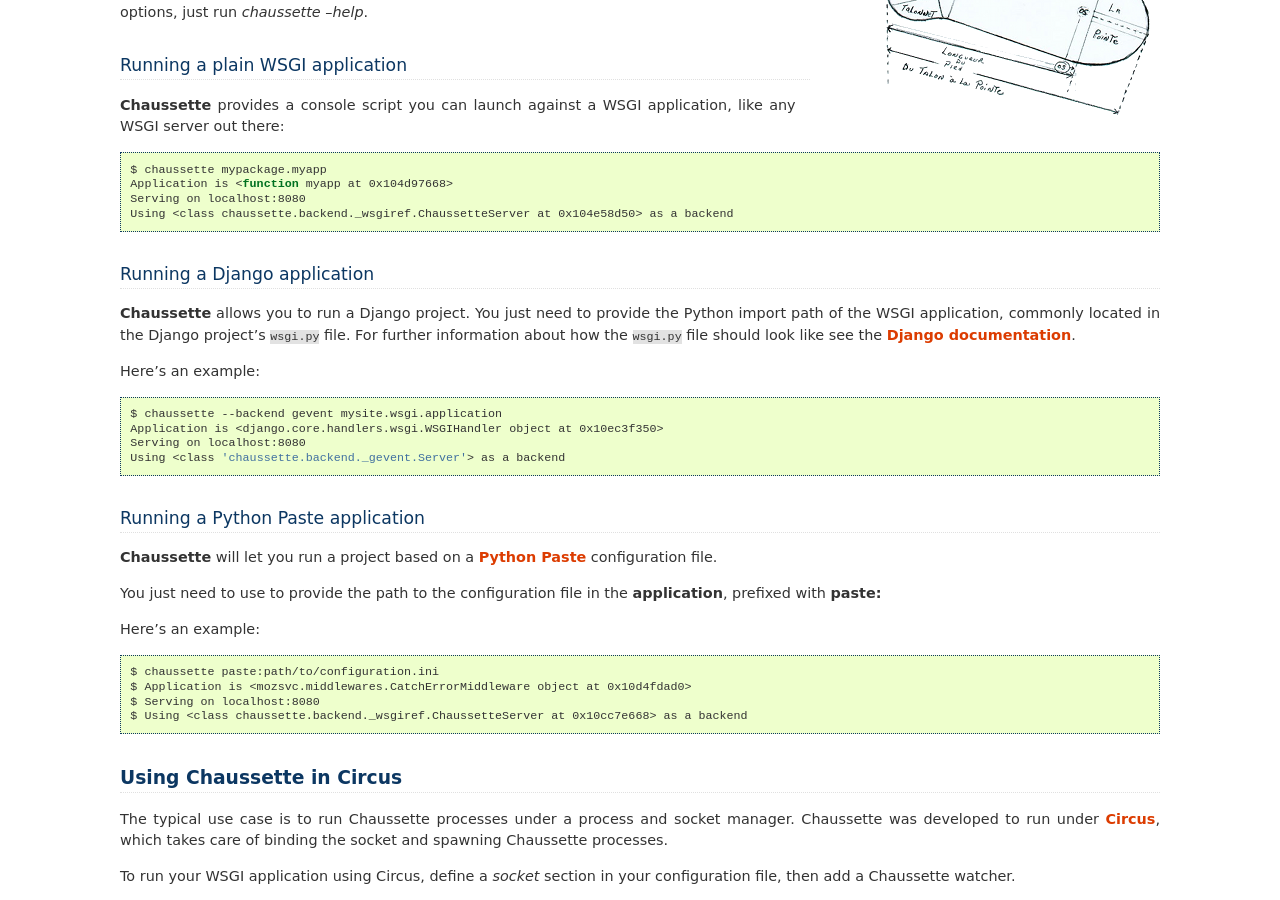
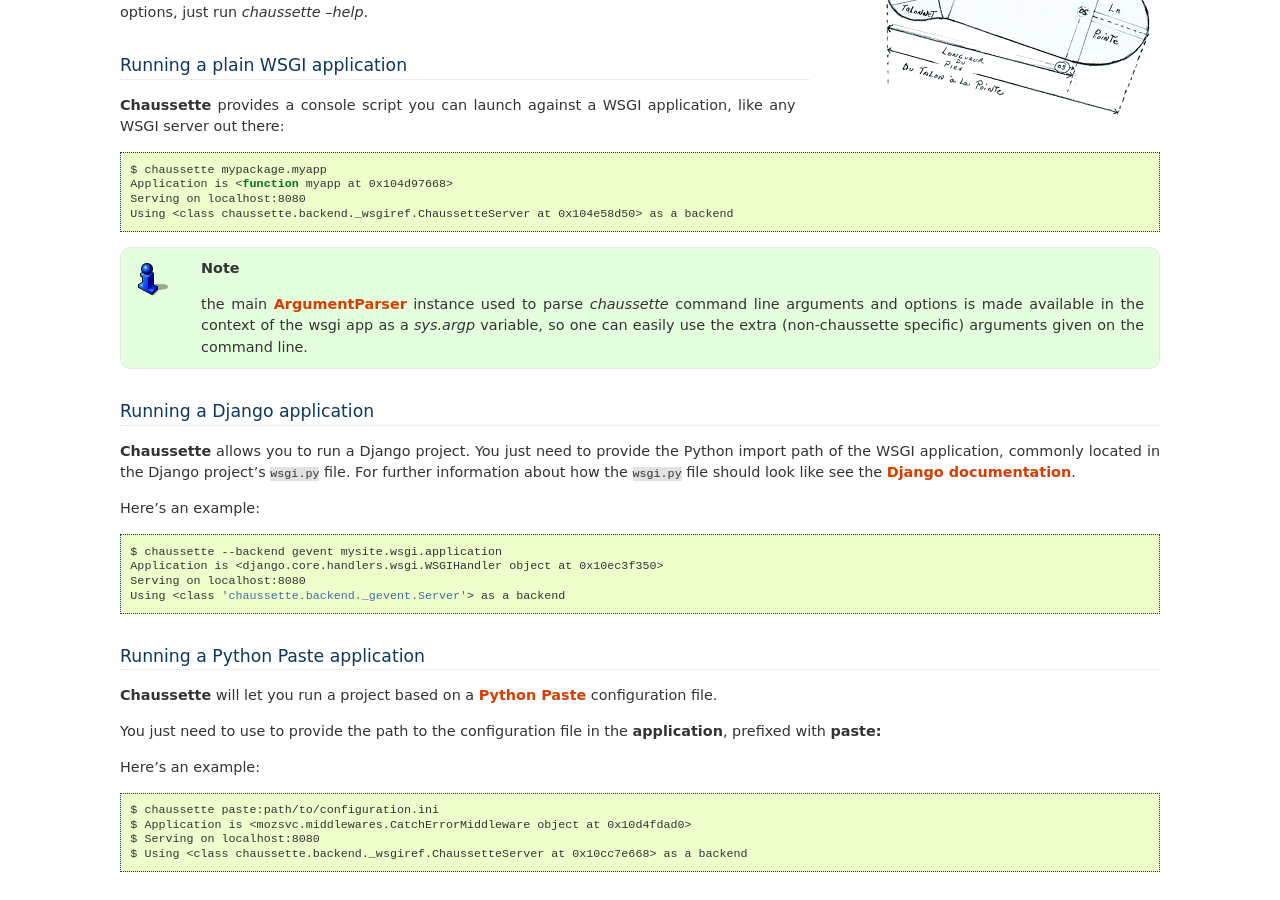
Before and after one commit to circus-tent/chaussette, a Sphinx documentation site: the page built from docs/source/index.rst, in a window 1280 px wide and 900 px high, scrolled down 451 px. Built offline with Sphinx 7.4.7, drawn with Linux system fonts in a browser that asks for light colours.

Commit message:
document the sys.argp variable

```diff
--- a/docs/source/index.rst
+++ b/docs/source/index.rst
@@ -42,6 +42,7 @@
 To get all options, just run *chaussette --help*.
 
 
+
 Running a plain WSGI application
 --------------------------------
 
@@ -55,6 +56,13 @@
     Serving on localhost:8080
     Using <class chaussette.backend._wsgiref.ChaussetteServer at 0x104e58d50> as a backend
 
+
+.. Note::
+   the main `ArgumentParser <https://docs.python.org/2/library/argparse.html>`_
+   instance used to parse *chaussette* command
+   line arguments and options is made available in the context of the wsgi app
+   as a `sys.argp` variable, so one can easily use the extra (non-chaussette
+   specific) arguments given on the command line.
 
 Running a Django application
 ----------------------------
```
